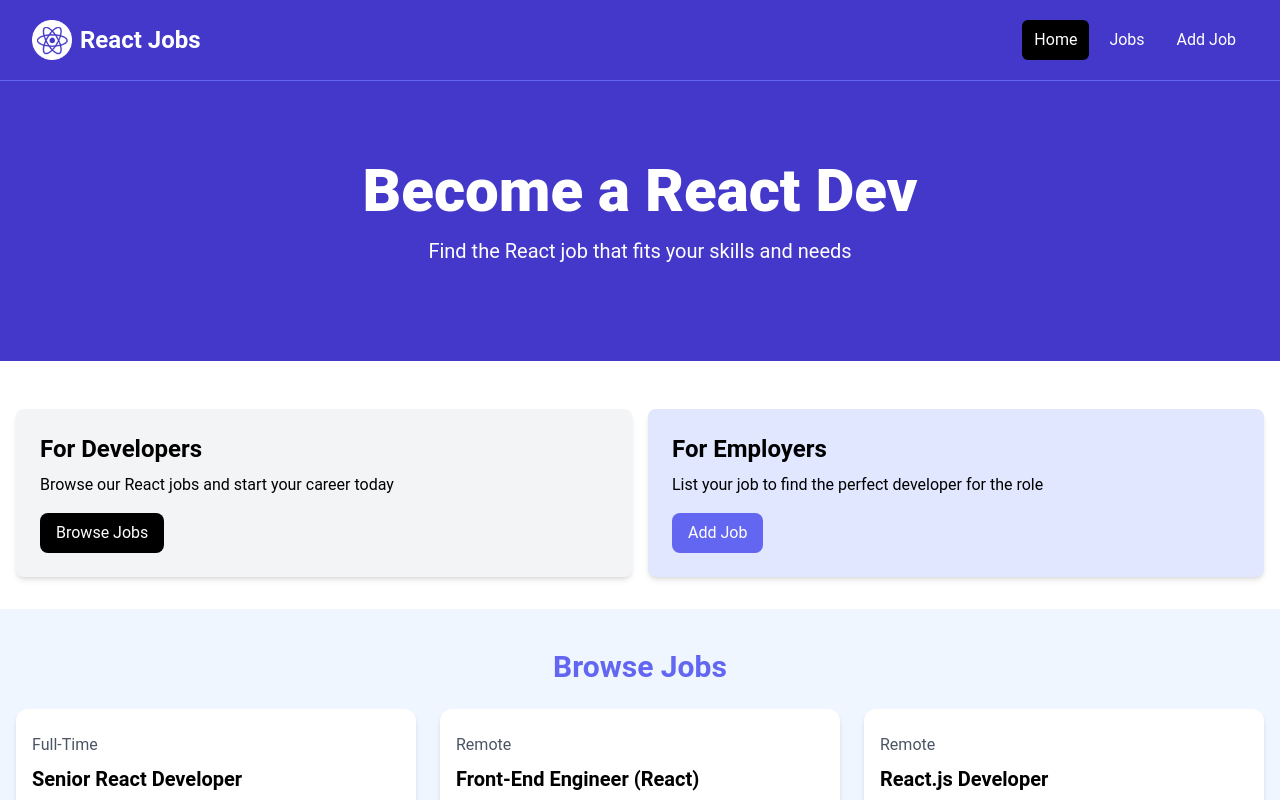
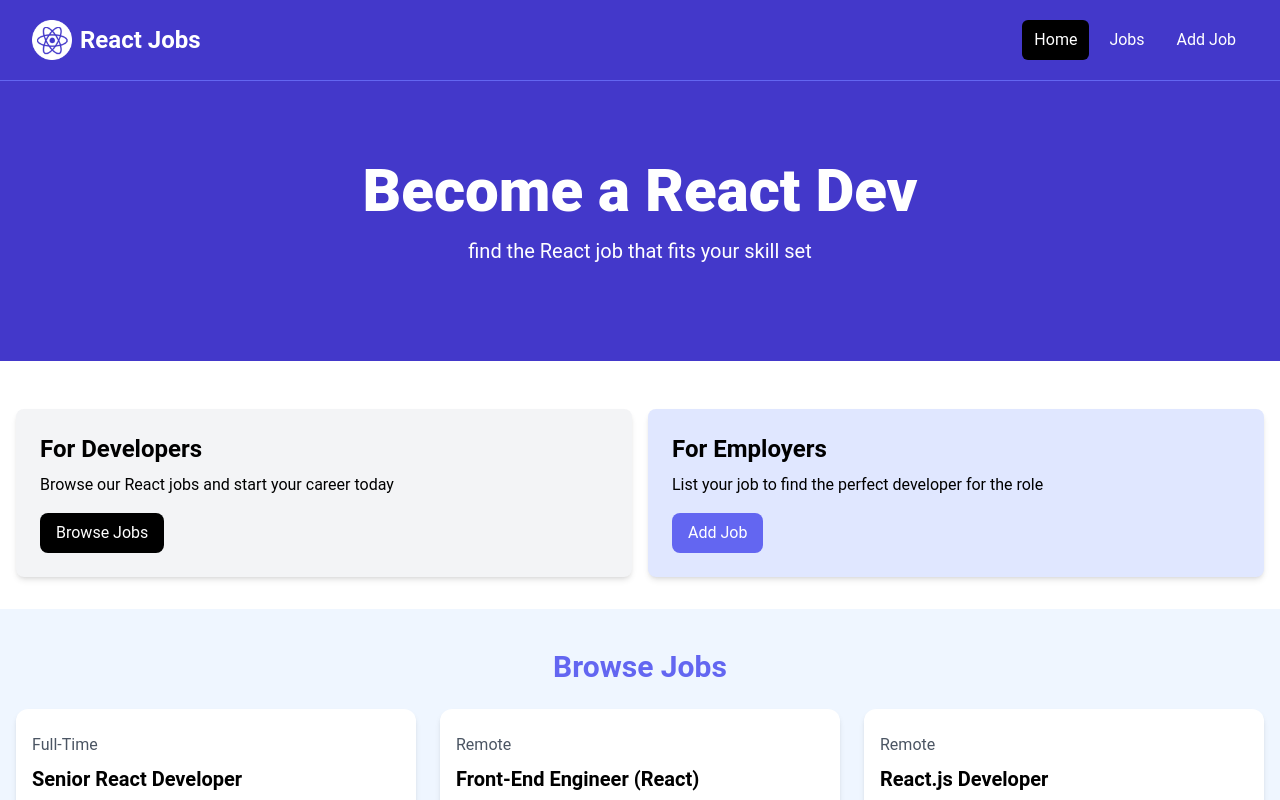
Before and after one commit to princeiik/react-jobs, a React (Vite) app: page / in a window 1280 px wide. Shown: the top 800 px of the page. Built offline with nearby package versions, Linux system fonts and the light colour scheme.

Commit message:
added prop to hero component

```diff
--- a/src/components/Hero.jsx
+++ b/src/components/Hero.jsx
@@ -1,6 +1,6 @@
 import React from 'react'
 
-function Hero() {
+function Hero({title='Become a React Dev', subtitle='find the React job that fits your skill set'}) {
   return (
     <section className="bg-indigo-700 py-20 mb-4">
       <div
@@ -10,10 +10,10 @@
           <h1
             className="text-4xl font-extrabold text-white sm:text-5xl md:text-6xl"
           >
-            Become a React Dev
+            { title }
           </h1>
           <p className="my-4 text-xl text-white">
-            Find the React job that fits your skills and needs
+            { subtitle }
           </p>
         </div>
       </div>
```
